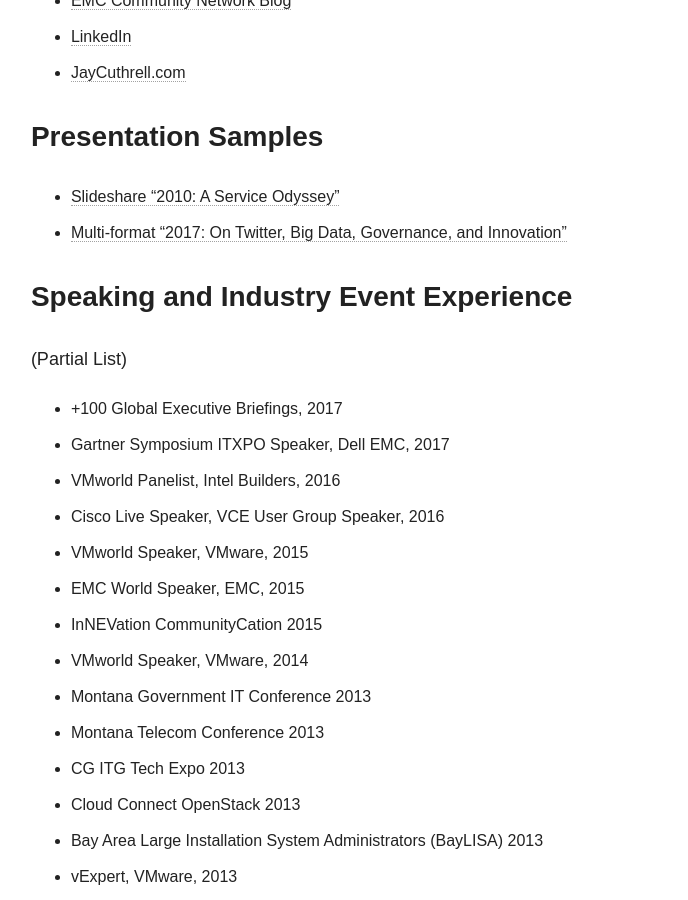
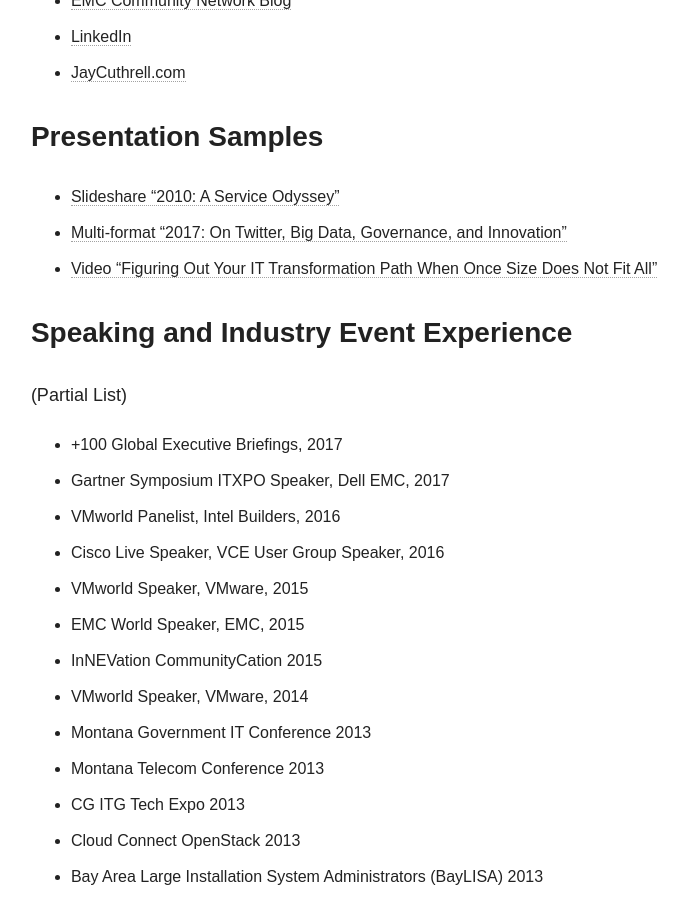
Before and after one commit to nsshommo/jaycuthrell.github.io, a Jekyll site: the page built from media/index.md, in a window 1280 px wide and 900 px high, scrolled down 1050 px. Shown: the whole window, without its empty margins (255-943 px from the left). Built offline with Jekyll 4.4.1, drawn with Linux system fonts in a browser that asks for light colours; nearby versions of some CDN libraries; comment, search, counter and statistics services are not loaded; some of the changed text lies outside the part shown.

Commit message:
adding video

```diff
--- a/media/index.md
+++ b/media/index.md
@@ -23,6 +23,7 @@ image:
 
 - [Slideshare "2010: A Service Odyssey"](https://www.slideshare.net/JayCuthrell/2010-a-service-odyssey-76470133)
 - [Multi-format "2017: On Twitter, Big Data, Governance, and Innovation"](https://jaycuthrell.com/on-twitter/)
+- [Video "Figuring Out Your IT Transformation Path When Once Size Does Not Fit All"](https://gartner.mediasite.com/Mediasite/Play/0cb97eb8bc474bc0ae380dd9e6f2e6ab1d)
 
 ### Speaking and Industry Event Experience
 
@@ -90,9 +91,13 @@ image:
 
 
 
-### Video Interviews
+### Video Interviews and Presentations
 
 (Partial List)
+
+#### Gartner Symposium ITXPO 2017
+
+<iframe width="320" height="240" frameborder="0" scrolling="auto" marginheight="0" marginwidth="0" src="https://gartner.mediasite.com/Mediasite/Play/0cb97eb8bc474bc0ae380dd9e6f2e6ab1d"></iframe>
 
 #### Oracle OpenWorld 2013 - theCUBE
 
```
